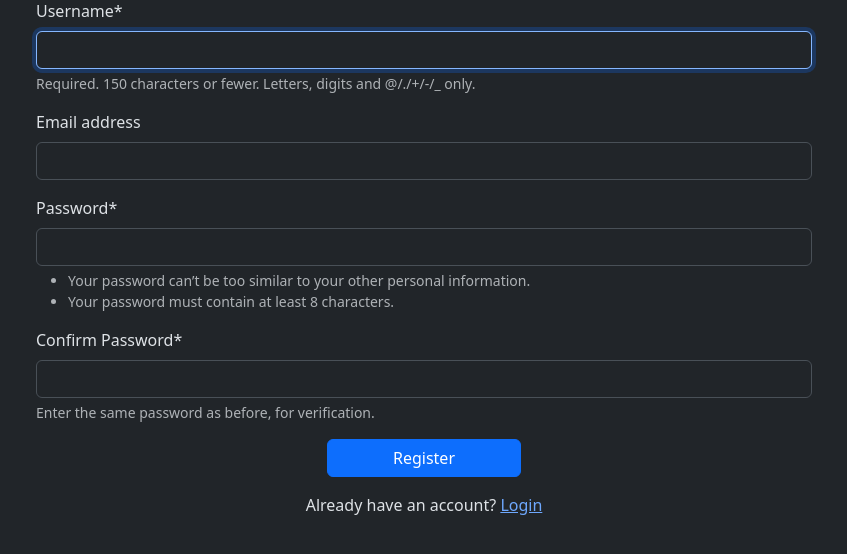
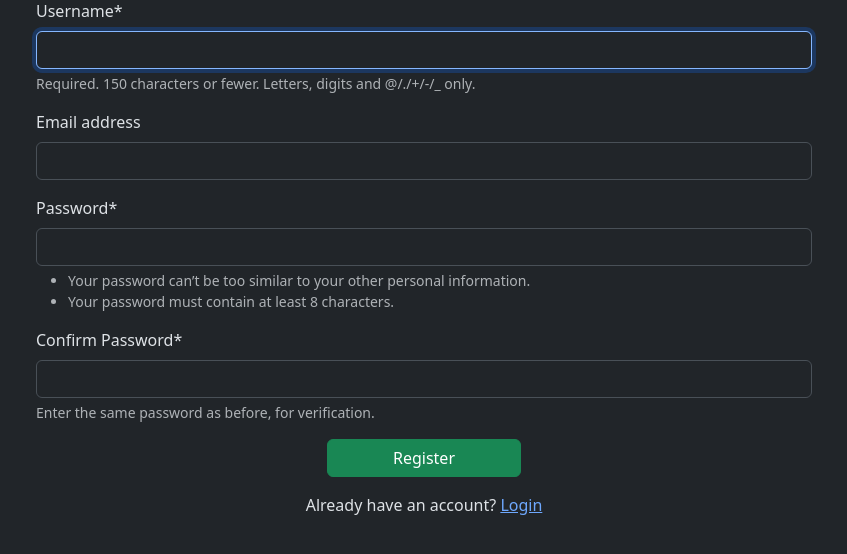
Before and after one commit to vitaliypopel/django-quiz, a Django app: page /registration/ in a window 1280 px wide. Shown: the part 127-681 px from the top of the page, without its empty margins (216-1063 px from the left). Run offline with Django 5.2, Linux system fonts and the light colour scheme; some libraries are stand-ins or nearby versions.

Commit message:
design auth templates changed

```diff
--- a/django_quiz/authentication/templates/authentication/login.html
+++ b/django_quiz/authentication/templates/authentication/login.html
@@ -10,7 +10,7 @@
     <form method="POST">
         {% csrf_token %}
         {{ form|crispy }}
-        <input type="submit" class="btn btn-primary d-flex gap-2 col-3 mx-auto" value="Login">
+        <input type="submit" class="btn btn-success d-flex gap-2 col-3 mx-auto" value="Login">
     </form>
     <p class="text-center m-3">
         Don't have an account? <a href="{% url 'authentication:registration' %}">Register</a>
--- a/django_quiz/authentication/templates/authentication/registration.html
+++ b/django_quiz/authentication/templates/authentication/registration.html
@@ -10,7 +10,7 @@
     <form method="POST">
         {% csrf_token %}
         {{ form|crispy }}
-        <input type="submit" class="btn btn-primary d-flex gap-2 col-3 mx-auto" value="Register">
+        <input type="submit" class="btn btn-success d-flex gap-2 col-3 mx-auto" value="Register">
     </form>
     <p class="text-center m-3">
         Already have an account? <a href="{% url 'authentication:login' %}">Login</a>
```
